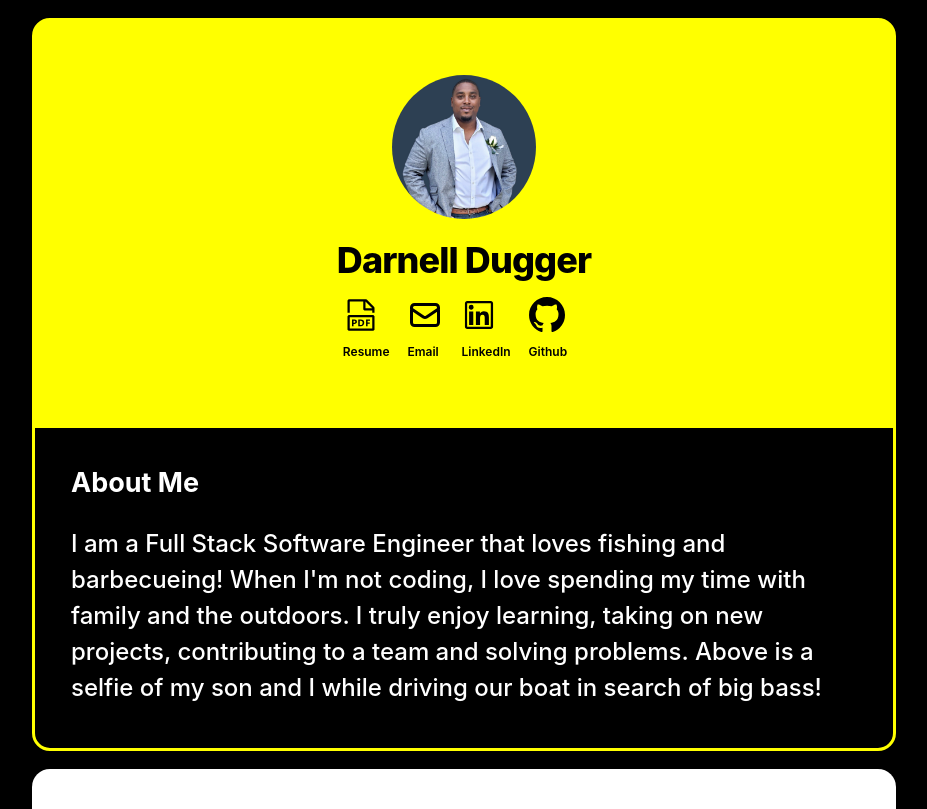
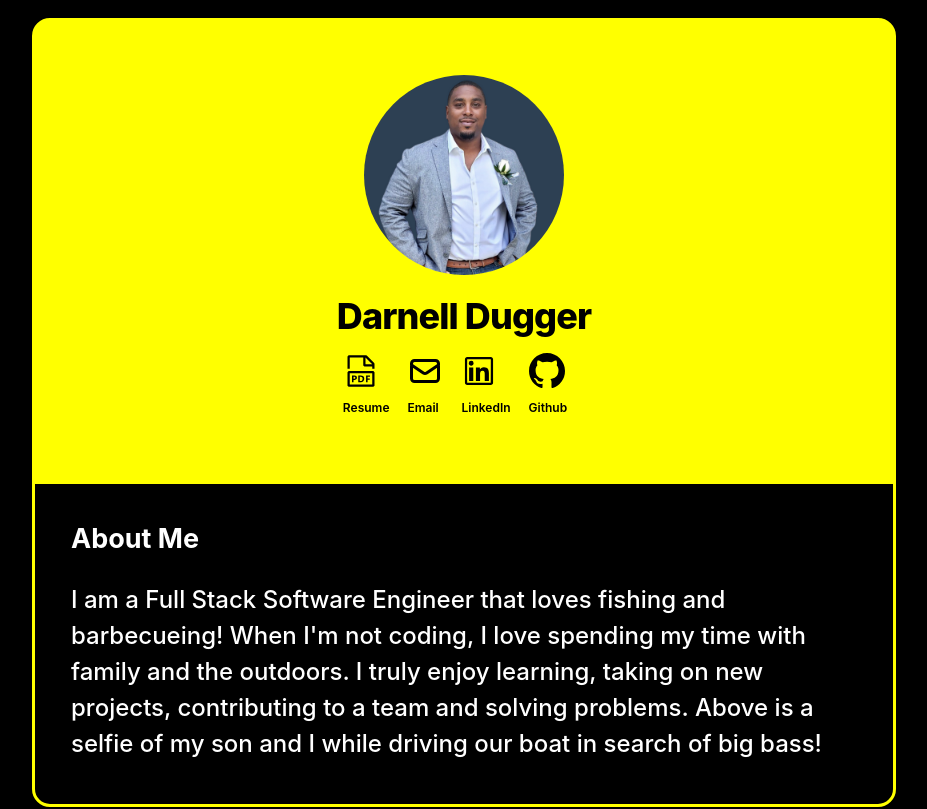
Before and after one commit to darnelldugger/nextjs-blog, a Next.js app: page / in a window 1280 px wide. Shown: the top 809 px of the page, without its empty margins (176-1103 px from the left). Built offline with nearby package versions, Linux system fonts and the light colour scheme.

Commit message:
enlarge profile pic

```diff
--- a/components/layout.js
+++ b/components/layout.js
@@ -39,8 +39,8 @@ export default function Layout({ children, home }) {
                 priority
                 src="/images/profile.jpg"
                 className={utilStyles.borderCircle}
-                height={144}
-                width={144}
+                height={200}
+                width={200}
                 alt={name}
               />
               <h1 className={utilStyles.headingXl}>{name}</h1>
@@ -59,8 +59,8 @@ export default function Layout({ children, home }) {
                     priority
                     src="/images/profile.jpg"
                     className={utilStyles.borderCircle}
-                    height={108}
-                    width={108}
+                    height={166}
+                    width={166}
                     alt={name}
                   />
                 </a>
```
